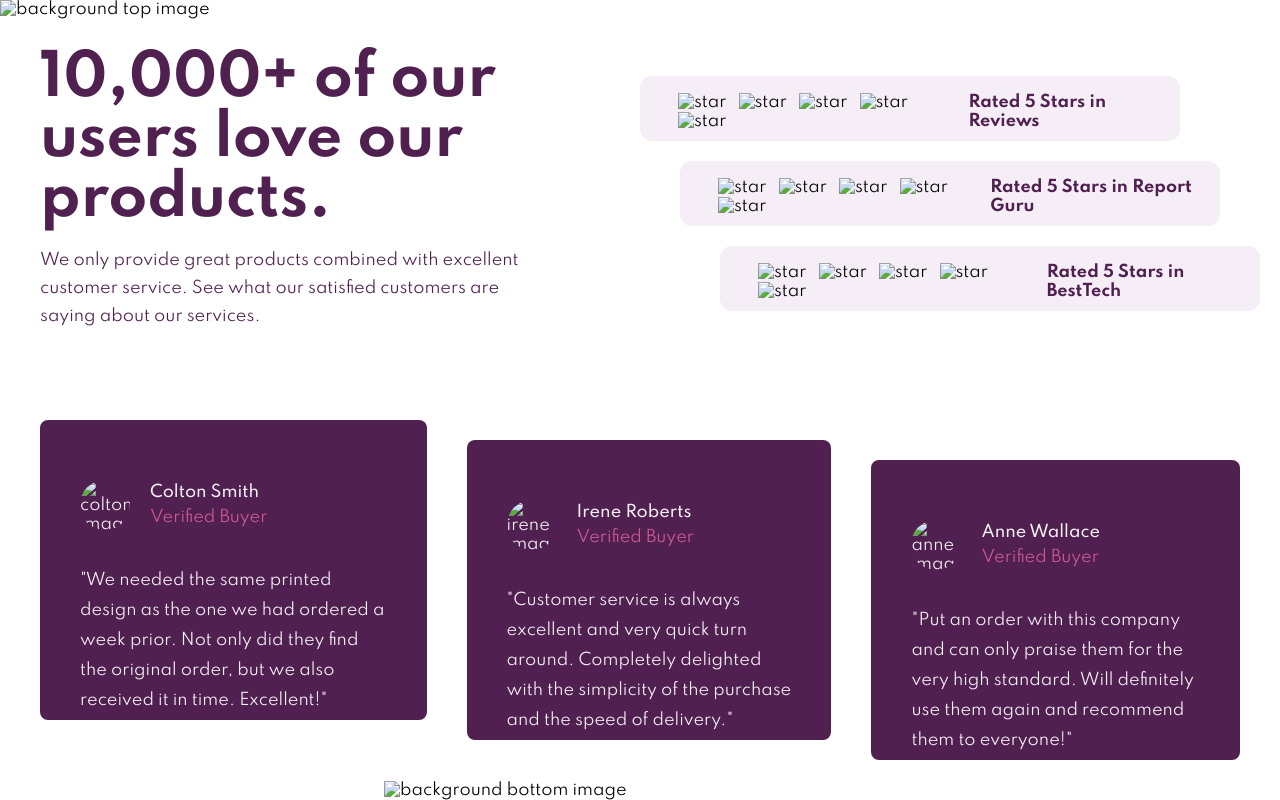
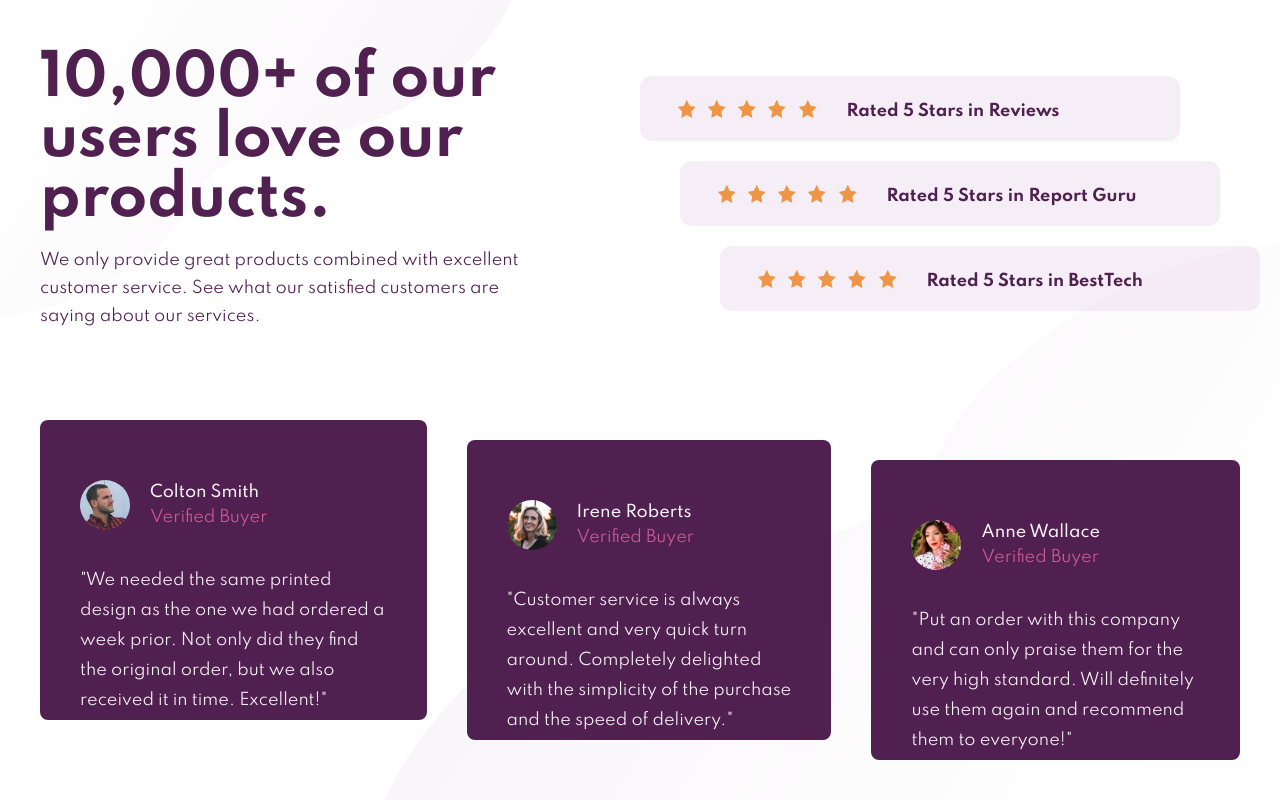
Before and after one commit to Arslanj9/Social-Proof-Section-Frontend-mentor_Project04-, a plain HTML site: page index.html in a window 1280 px wide. Drawn offline with Linux system fonts and the light colour scheme; the site is published under a folder, as on GitHub Pages, so addresses that start at the root find nothing.

Commit message:
Update index.html

```diff
--- a/index.html
+++ b/index.html
@@ -27,10 +27,10 @@
       <div class="container">
 
         <div class="bg-top">
-          <img src="/images/bg-pattern-top-desktop.svg" alt="background top image">
+          <img src="images/bg-pattern-top-desktop.svg" alt="background top image">
         </div>
         <div class="bg-bottom">
-          <img src="/images/bg-pattern-bottom-desktop.svg" alt="background bottom image">
+          <img src="images/bg-pattern-bottom-desktop.svg" alt="background bottom image">
         </div>
 
         <div class="box1">
@@ -44,31 +44,31 @@
             <div class="review1 review">
               <h3>Rated 5 Stars in Reviews</h3>
               <div class="stars">
-                <img src="/images/icon-star.svg" alt="star">
-                <img src="/images/icon-star.svg" alt="star">
-                <img src="/images/icon-star.svg" alt="star">
-                <img src="/images/icon-star.svg" alt="star">
-                <img src="/images/icon-star.svg" alt="star">
+                <img src="images/icon-star.svg" alt="star">
+                <img src="images/icon-star.svg" alt="star">
+                <img src="images/icon-star.svg" alt="star">
+                <img src="images/icon-star.svg" alt="star">
+                <img src="images/icon-star.svg" alt="star">
               </div>
             </div>
             <div class="review2 review">
               <h3>Rated 5 Stars in Report Guru</h3>
               <div class="stars">
-                <img src="/images/icon-star.svg" alt="star">
-                <img src="/images/icon-star.svg" alt="star">
-                <img src="/images/icon-star.svg" alt="star">
-                <img src="/images/icon-star.svg" alt="star">
-                <img src="/images/icon-star.svg" alt="star">
+                <img src="images/icon-star.svg" alt="star">
+                <img src="images/icon-star.svg" alt="star">
+                <img src="images/icon-star.svg" alt="star">
+                <img src="images/icon-star.svg" alt="star">
+                <img src="images/icon-star.svg" alt="star">
               </div>
             </div>
             <div class="review3 review">
               <h3>Rated 5 Stars in BestTech</h3>
               <div class="stars">
-                <img src="/images/icon-star.svg" alt="star">
-                <img src="/images/icon-star.svg" alt="star">
-                <img src="/images/icon-star.svg" alt="star">
-                <img src="/images/icon-star.svg" alt="star">
-                <img src="/images/icon-star.svg" alt="star">
+                <img src="images/icon-star.svg" alt="star">
+                <img src="images/icon-star.svg" alt="star">
+                <img src="images/icon-star.svg" alt="star">
+                <img src="images/icon-star.svg" alt="star">
+                <img src="images/icon-star.svg" alt="star">
               </div>
             </div>
           </div>
@@ -82,7 +82,7 @@
                 <h3>Colton Smith </h3>
                 <p>Verified Buyer</p>
               </div>
-              <img src="/images/image-colton.jpg" alt="colton image">
+              <img src="images/image-colton.jpg" alt="colton image">
             </div>
             <p>"We needed the same printed design as the one we had ordered a week prior.
               Not only did they find the original order, but we also received it in time.
@@ -95,7 +95,7 @@
                 <h3>Irene Roberts</h3>
                 <p>Verified Buyer</p>
               </div>
-              <img src="/images/image-irene.jpg" alt="irene image">
+              <img src="images/image-irene.jpg" alt="irene image">
             </div>
             <p>"Customer service is always excellent and very quick turn around. Completely
               delighted with the simplicity of the purchase and the speed of delivery."</p>
@@ -107,7 +107,7 @@
                 <h3>Anne Wallace</h3>
                 <p>Verified Buyer</p>
               </div>
-              <img src="/images/image-anne.jpg" alt="anne image">
+              <img src="images/image-anne.jpg" alt="anne image">
             </div>
             <p>"Put an order with this company and can only praise them for the very high
               standard. Will definitely use them again and recommend them to everyone!"</p>
```
